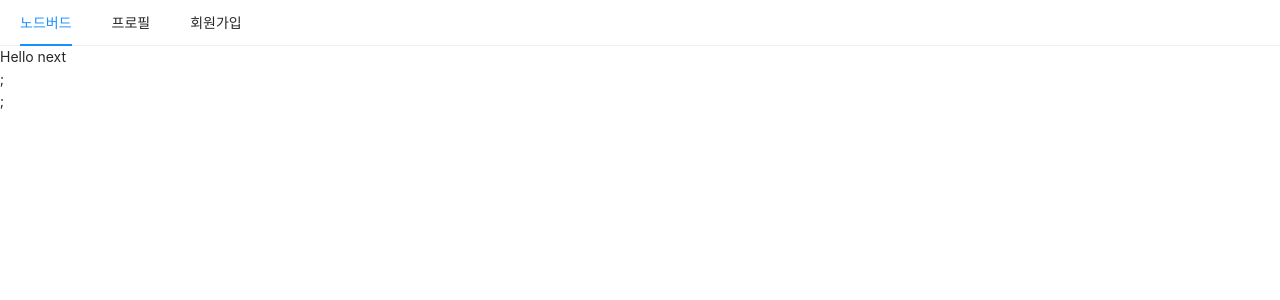
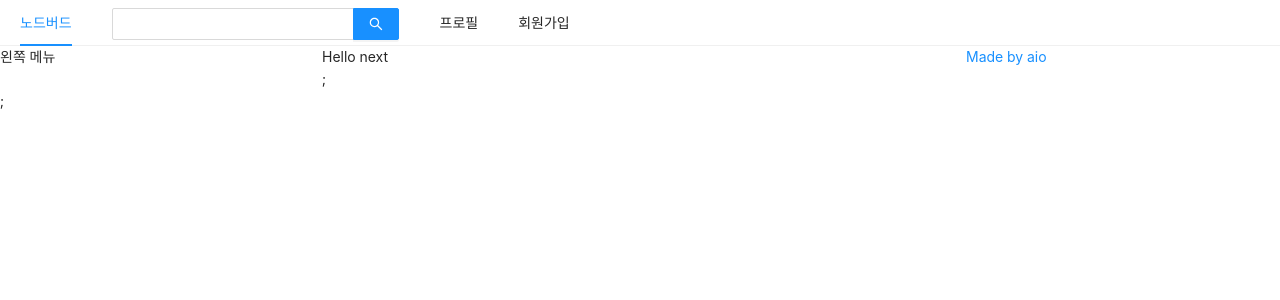
Before and after one commit to aio39/study-next-express-clone-twitter, a Next.js app: page / in a window 1280 px wide. Shown: the top 300 px of the page. Built offline with nearby package versions, Linux system fonts and the light colour scheme.

Commit message:
#1 antd Gird Row Col 사용법

```diff
--- a/components/AppLayout.js
+++ b/components/AppLayout.js
@@ -1,7 +1,7 @@
 import React from 'react';
 import PropTypes from 'prop-types';
 import Link from 'next/link';
-import { Menu } from 'antd';
+import { Menu, Input, Row, Col } from 'antd';
 
 const AppLayout = ({ children }) => {
   return (
@@ -15,6 +15,12 @@ const AppLayout = ({ children }) => {
           </Link>
         </Menu.Item>
         <Menu.Item>
+          <Input.Search
+            enterButton
+            style={{ verticalAlign: 'middle' }}
+          ></Input.Search>
+        </Menu.Item>
+        <Menu.Item>
           <Link href="/profile">
             <a>프로필</a>
           </Link>
@@ -26,7 +32,20 @@ const AppLayout = ({ children }) => {
           </Link>
         </Menu.Item>
       </Menu>
-      {children}
+      <Row gutter={8}>
+        {/*  합을 24로 생각 antd grid 참고 */}
+        <Col xs={24} md={6}>
+          왼쪽 메뉴
+        </Col>
+        <Col xs={24} md={12}>
+          {children}
+        </Col>
+        <Col xs={24} md={6}>
+          <a href="http://aio392.com" target="_blank" rel="noopener noreferrer">
+            Made by aio
+          </a>
+        </Col>
+      </Row>
     </div>
   );
 };
```
